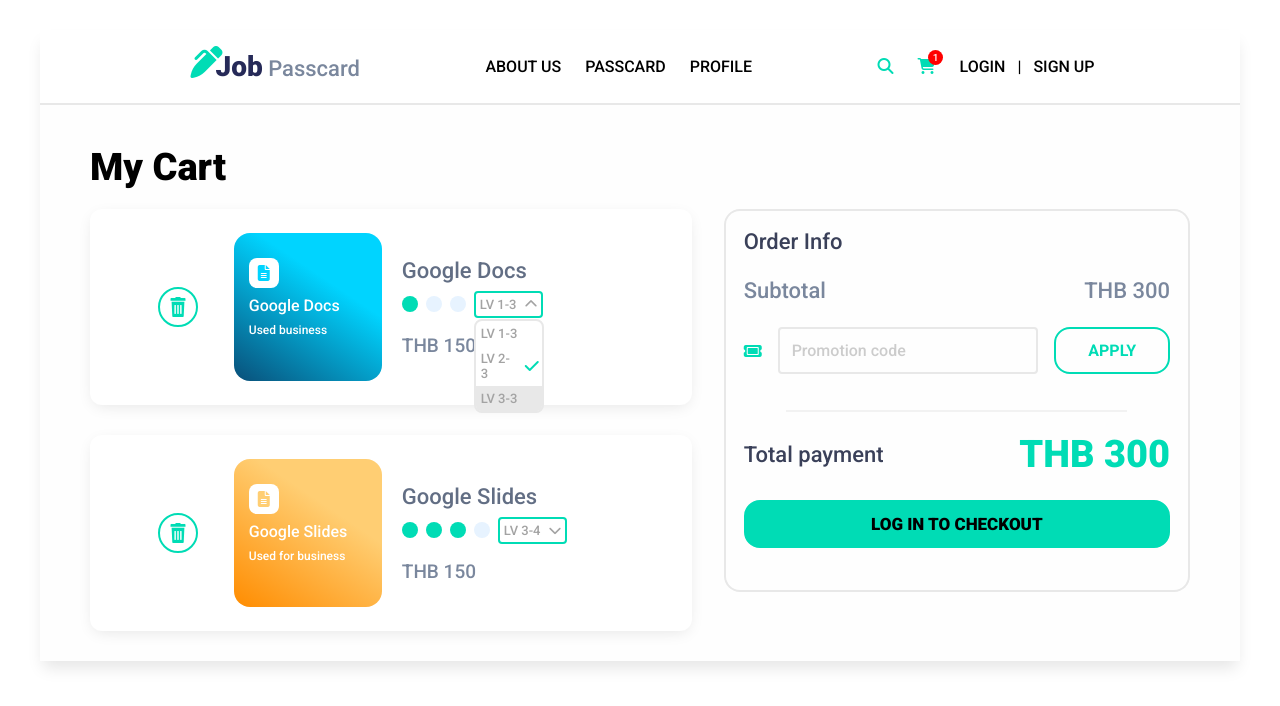
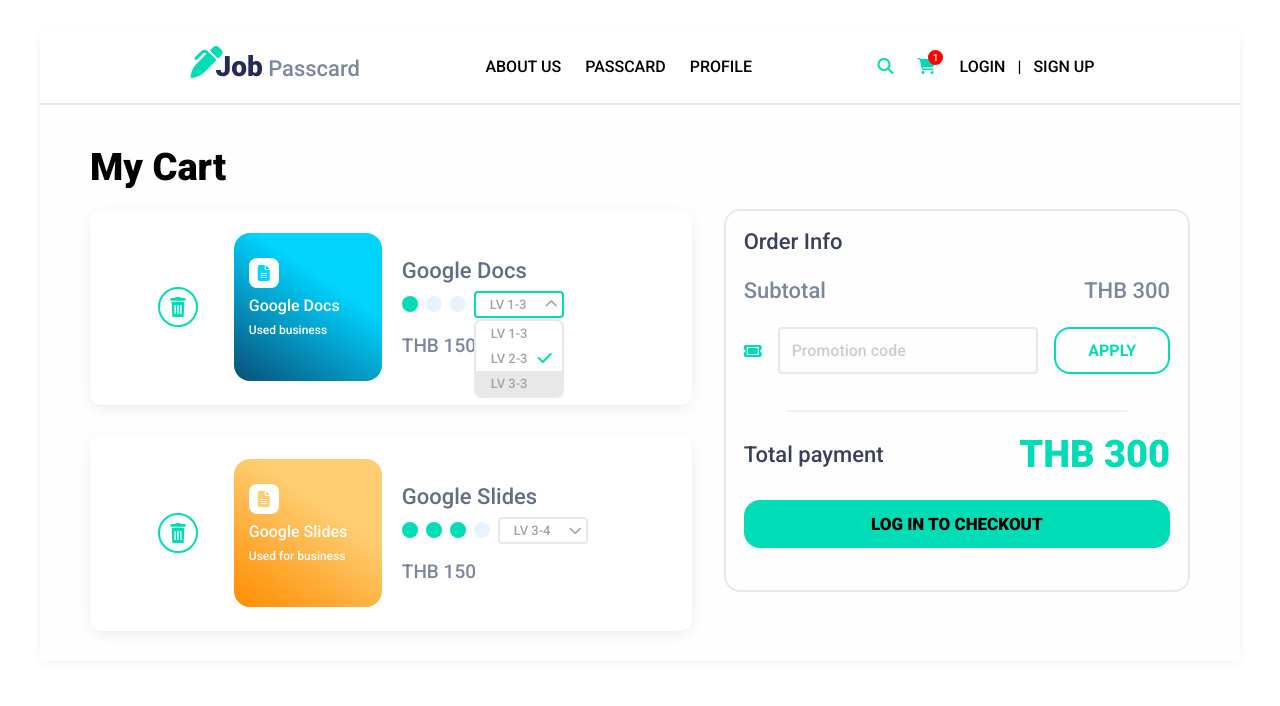
Before and after one commit to PUMIN-L/Homework2, a plain HTML site: page index.html in a window 1280 px wide. Drawn offline with Linux system fonts and the light colour scheme.

Commit message:
fix width LV 2-3

```diff
--- a/index.html
+++ b/index.html
@@ -160,8 +160,8 @@
                                     <div class="circle blueWhite"></div>
                                 </div>
                                 <div>
-                                    <div class="box">
-                                        <p>LV 3-4</p>
+                                    <div class="box pp">
+                                        <p >LV 3-4</p>
                                         <i class="fa-solid fa-chevron-down"></i>
                                     </div>
                                 </div>
--- a/styles.css
+++ b/styles.css
@@ -8,14 +8,13 @@
 
 
 .container{
-
+    width: 1200px;
+    margin: 30px auto;
     font-family: "Roboto", sans-serif;
     font-weight: 500;
     font-style: normal;
     /* outline : 1px solid rgb(13, 171, 203); */
-    width: 1200px;
-    margin:  auto;
-    box-shadow: 0px 10px 15px -3px rgba(0, 0, 0, 0.1);
+    box-shadow: 0px 2px 10px -3px rgba(0, 0, 0, 0.1);
 }
 
 .middleWord {
@@ -47,10 +46,6 @@
     font-size: 32px;
 }
 
-.container {
-    width: 1200px;
-    margin: 30px auto;
-}
 
 nav {
     display: flex;
@@ -77,8 +72,6 @@
 
 nav i {
     color: #00dcb5;
-    ;
-    ;
 }
 
 nav .middle {
@@ -143,10 +136,9 @@
     box-shadow: 0px 4px 15px -3px rgba(0, 0, 0, 0.1);
 }
 
-/* red */
+
 .left {
     flex-grow: 1;
-
 }
 
 .right {
@@ -188,11 +180,6 @@
     background: linear-gradient(34deg, rgba(9, 79, 121, 1) 0%, rgba(0, 212, 255, 1) 66%);
 }
 
-.pictureSheet div {
-    /* margin-top: -20px; */
-
-
-}
 
 .backgroundIconSheet {
     width: 30px;
@@ -248,8 +235,12 @@
     font-size: 13px;
     border-radius: 4px;
     color: #a3a3a3;
+}
 
+.section2 .pp{
+    border: 2px solid #e8e8e8;
 }
+
 
 .circleAndLV {
     gap: 8px;
@@ -360,21 +351,34 @@
 
 .box {
     position: relative;
+    width: 90px;
+    /* outline: 1px solid chocolate; */
+}
+
+.box p{
+    width: 100%;
+    text-align: left;
+    padding-left: 10px;
 }
 
 .boxPositionAbs {
     position: absolute;
-    width: 70px;
+    width: 90px;
     background-color: white;
     border: 2px solid #e8e8e8;
     /* padding: 5px; */
     top: 26px;
     border-radius: 8px;
+    /* align-items: flex-start; */
 }
 
 .boxPositionAbs p {
-    padding: 5px 5px;
+    /* padding: 5px 5px 10px 5px; */
+    padding: 5px;
+    padding-left: 15px;
 }
+
+
 
 .boxPositionAbs > div:nth-child(2){
     justify-content: space-between;
@@ -385,6 +389,7 @@
     font-weight: 600;
     font-size: 16px;
     padding: 3px;
+    padding-right: 10px;
 }
 
 .boxPositionAbs > div:nth-child(3){
```
